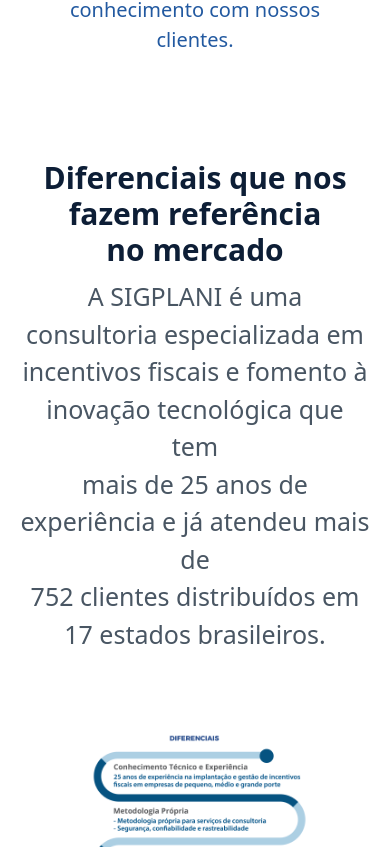
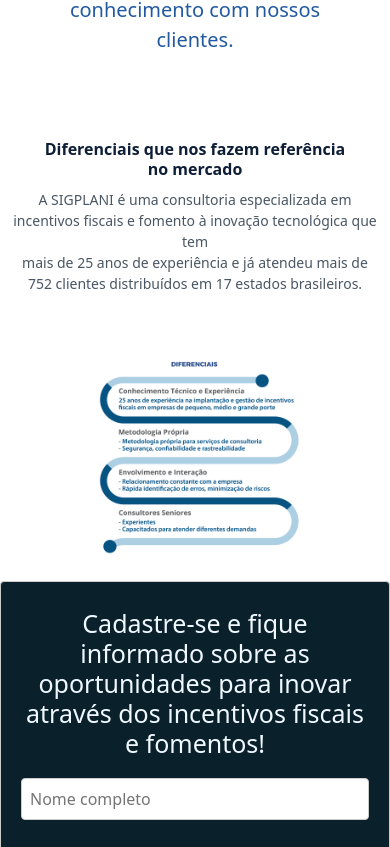
Before and after one commit to Marcos-Gabriell/Projeto-web-react, a React (Create React App) app: page /a-sigplani in a window 390 px wide. Shown: the part 2237-3084 px from the top of the page. Built offline with nearby package versions, Linux system fonts and the light colour scheme.

Commit message:
teste do responsivo da página a-sigplani

```diff
--- a/src/asigplani.css
+++ b/src/asigplani.css
@@ -48,63 +48,64 @@
 .container4 {
   display: flex;
   flex-wrap: wrap;
-  justify-content: center;
+  align-items: center;
+  justify-content: flex-end; /* Centraliza horizontalmente à direita */
   background-color: #fff;
   width: 100vw;
 }
 
 .image-container4 {
   padding: 20px;
-  flex: 0 0 100%;
-  text-align: center;
+  flex: 0 0 auto;
+  margin-left: 20px;
 }
 
 .image-container4 img {
-  max-width: 100%;
-  max-height: 300px;
-  height: auto;
+  max-width: 100%; /* Define a largura máxima como 100% do container */
+  height: auto; /* Ajusta a altura proporcionalmente */
 }
 
 .text-container4 {
-  padding: 20px;
-  flex: 0 0 100%;
-  text-align: center;
+  flex: 1 1 auto;
+  display: flex;
+  flex-direction: column;
+  justify-content: center;
 }
 
 .text-container4 h2 {
-  font-size: 30px;
+  font-size: 20px;
   font-weight: bold;
   color: #0d1e36;
   margin-bottom: 10px;
 }
 
 .text-container4 p {
-  font-size: 25px;
+  font-size: 16px;
   color: rgb(73, 86, 99);
-  margin-top: 0;
-  margin-bottom: 0;
 }
 
-@media (min-width: 768px) {
+/* Estilos adicionais para telas menores */
+@media (max-width: 767px) {
   .container4 {
-    flex-direction: row;
+    justify-content: center; /* Centraliza horizontalmente */
   }
 
   .image-container4 {
-    flex: 0 0 50%;
-    margin-right: 20px;
+    margin-top: 20px;
+    margin-left: 0;
+    max-width: 80%; /* Diminui o tamanho do container da imagem em telas menores */
   }
 
   .text-container4 {
-    flex: 0 0 50%;
-    text-align: left;
+    text-align: center;
   }
-}
 
-@media (max-width: 767px) {
-  .image-container4 {
-    padding: 50px;
-    margin-bottom: 50px; /* Adicione um espaço inferior entre a imagem e os elementos abaixo */
+  .text-container4 h2 {
+    font-size: 16px;
+  }
+
+  .text-container4 p {
+    font-size: 14px;
   }
 }
 
```
